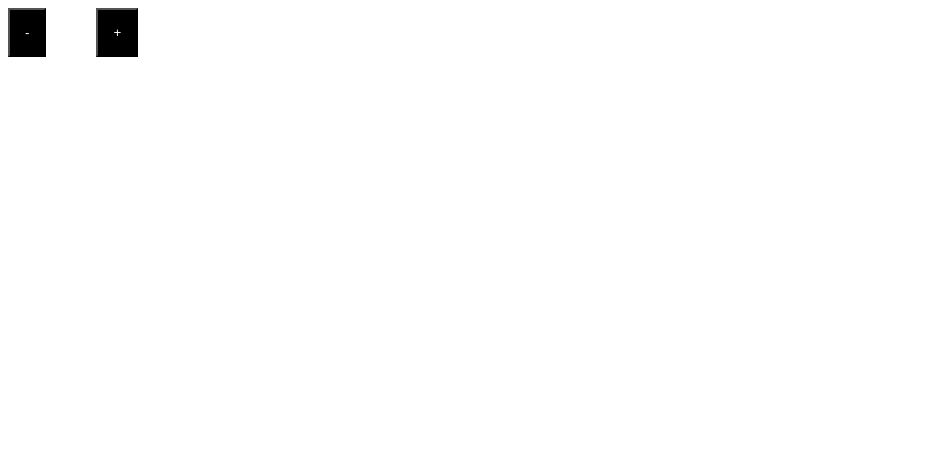
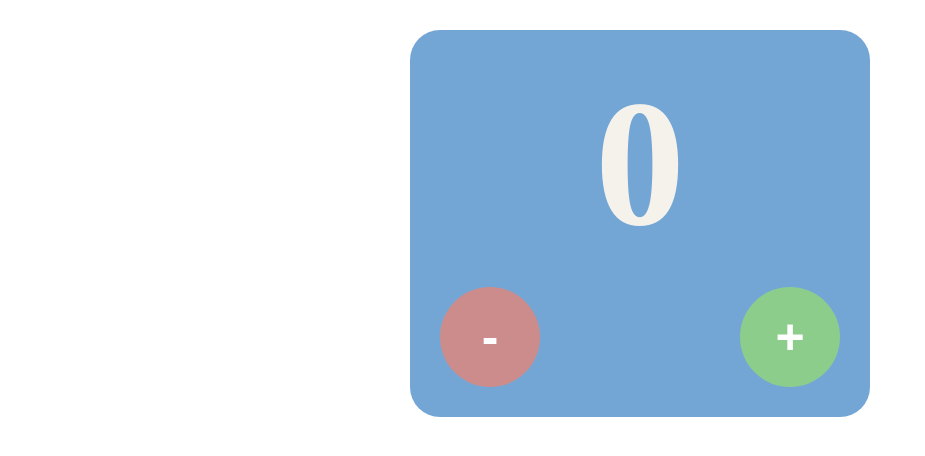
Before and after one commit to adrianojedaf/JavaScript-Practice-Projects, a plain HTML site: page project-001-counter/index.html in a window 1280 px wide. Shown: the whole page, without its empty margins (0-925 px from the left). Drawn offline with Linux system fonts and the light colour scheme.

Commit message:
add counter's functionality and styles

```diff
--- a/project-001-counter/counter.js
+++ b/project-001-counter/counter.js
@@ -0,0 +1,28 @@
+let addButton = document.querySelector(".add");
+let substractButton = document.querySelector(".substract");
+let counterDisplay = document.querySelector(".counter-value");
+
+let counter = 0;
+
+function add() {
+  counter += 1;
+  updateCounterDisplay();
+}
+
+function substract() {
+  if (counter > 0) {
+    counter -= 1;
+    updateCounterDisplay();
+  } else {
+    counter = 0;
+  }
+}
+
+function updateCounterDisplay() {
+  counterDisplay.textContent = counter;
+}
+
+addButton.addEventListener("click", add);
+substractButton.addEventListener("click", substract);
+
+updateCounterDisplay();
--- a/project-001-counter/index.html
+++ b/project-001-counter/index.html
@@ -8,11 +8,12 @@
 </head>
 <body>
     <div class="counter-container">
-        <span class="number"></span>
+        <span class="counter-value"></span>
         <div class="controls">
-            <button class="button reduce">-</button>
+            <button class="button substract">-</button>
             <button class="button add">+</button>
         </div>
     </div>
+    <script src="counter.js"></script>
 </body>
 </html>
--- a/project-001-counter/styles.css
+++ b/project-001-counter/styles.css
@@ -1,10 +1,53 @@
-.controls {
+.counter-container {
+  display: flex;
+  flex-direction: column;
+  align-items: center;
+  gap: 20px;
+  background-color: rgba(114, 165, 213, 0.984);
+  padding: 30px;
+  width: fit-content;
+  margin: 0 auto;
+  border-radius: 30px;
+  margin-top: 30px;
+
+  .counter-value {
+    font-size: 180px;
+    font-weight: bold;
+    color: rgb(244, 242, 235);
+  }
+
+  .controls {
     display: flex;
-    gap: 50px;
+    gap: 200px;
+    color: black;
 
     .button {
-        background-color: black;
-        color: white;
-        padding: 15px;
+      display: flex;
+      justify-content: center;
+      align-items: center;
+      background-color: rgb(88, 118, 109);
+      font-size: 50px;
+      font-weight: bold;
+      color: white;
+      padding: 15px;
+      border: none;
+      width: 100px;
+      height: 100px;
+      border-radius: 60px;
+      cursor: pointer;
+      transition: transform .2s, opacity .2s;
+
+      &:hover {
+        transform: translatey(-2px);
+        opacity: .7;
+      }
+
+      &.add {
+        background-color: rgb(140, 205, 140);
+      }
+      &.substract {
+        background-color: rgb(205, 140, 140);
+      }
     }
+  }
 }
```
